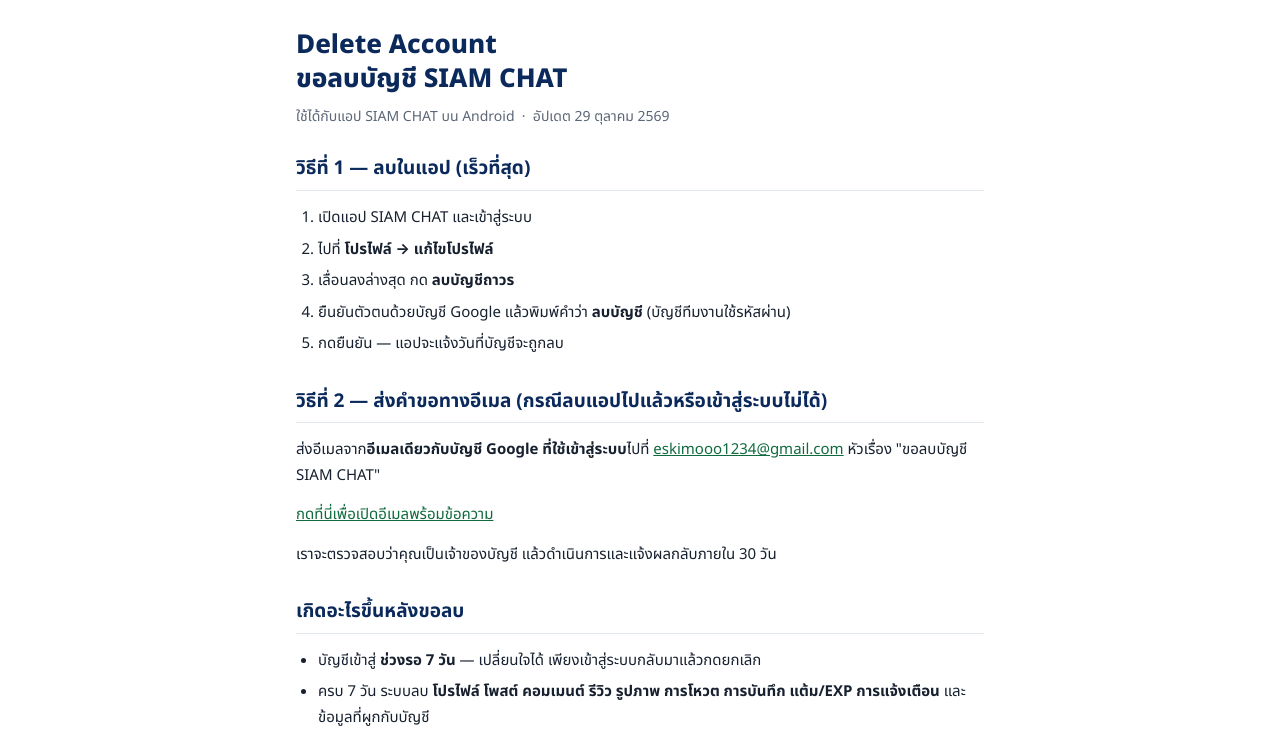
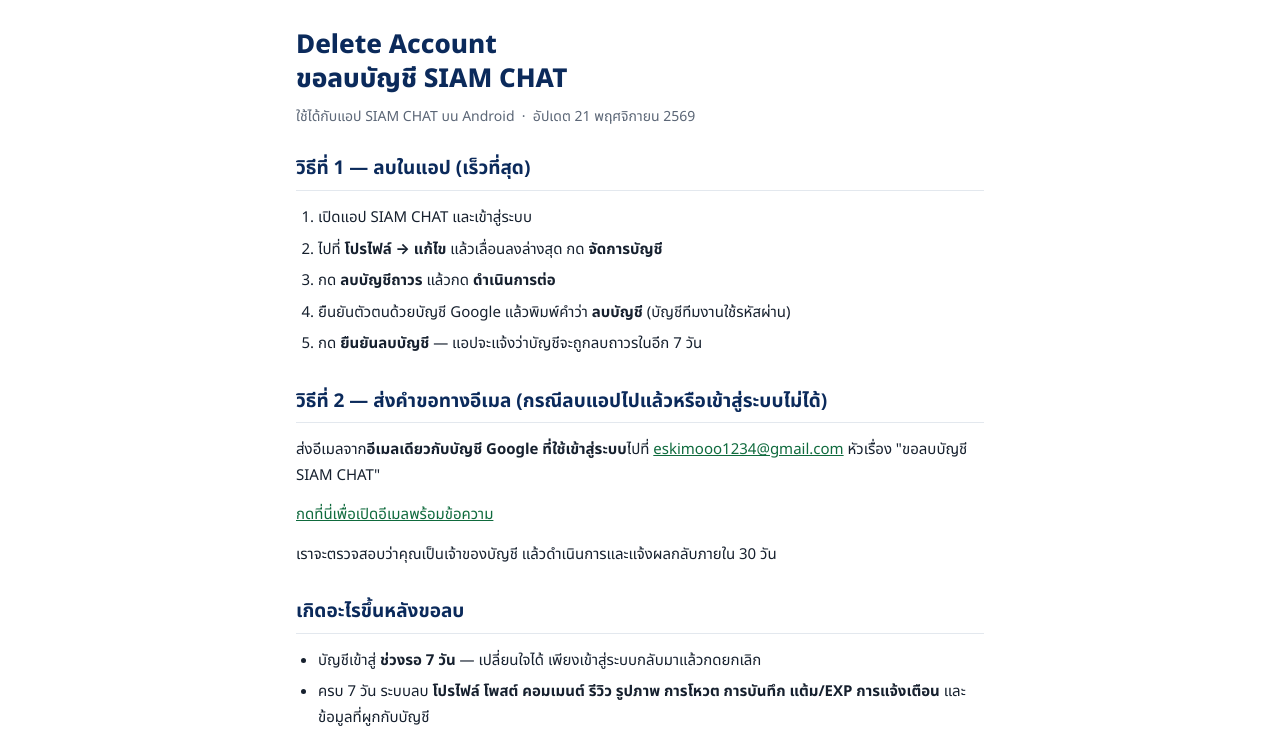
Before and after one commit to eskimooo1234-maker/siamchat, a plain HTML site: page delete-account.html in a window 1280 px wide. Shown: the part 63-796 px from the top of the page. Drawn offline with Linux system fonts and the light colour scheme.

Commit message:
delete-account: แก้ขั้นตอน "วิธีที่ 1 — ลบในแอป" ให้ตรงแอปปัจจุบัน (โปรไฟล์ → แก้ไข → จัดการบัญชี → ลบบัญชีถาวร → ดำเนินการต่อ → ยืนยันลบบัญชี) เพราะปุ่มลบย้ายไปอยู่ใต้หัวข้อพับ "จัดการบัญชี" และแอปแจ้ง "อีก 7 วัน" ไม่ใช่วันที่ · อัปเดต 21 พ.ย. 2569
Co-Authored-By: Claude Opus 5.5 <noreply@anthropic.com>

```diff
--- a/delete-account.html
+++ b/delete-account.html
@@ -59,17 +59,17 @@ footer nav a.on{font-weight:800;color:#fff;text-decoration:underline;text-underl
 <main>
 <article>
 <h1>Delete Account<br>ขอลบบัญชี SIAM CHAT</h1>
-  <p class="meta">ใช้ได้กับแอป SIAM CHAT บน Android &nbsp;·&nbsp; อัปเดต 29 ตุลาคม 2569</p>
+  <p class="meta">ใช้ได้กับแอป SIAM CHAT บน Android &nbsp;·&nbsp; อัปเดต 21 พฤศจิกายน 2569</p>
 
 
   <section>
     <h2>วิธีที่ 1 — ลบในแอป (เร็วที่สุด)</h2>
     <ol>
       <li>เปิดแอป SIAM CHAT และเข้าสู่ระบบ</li>
-      <li>ไปที่ <strong>โปรไฟล์ → แก้ไขโปรไฟล์</strong></li>
-      <li>เลื่อนลงล่างสุด กด <strong>ลบบัญชีถาวร</strong></li>
+      <li>ไปที่ <strong>โปรไฟล์ → แก้ไข</strong> แล้วเลื่อนลงล่างสุด กด <strong>จัดการบัญชี</strong></li>
+      <li>กด <strong>ลบบัญชีถาวร</strong> แล้วกด <strong>ดำเนินการต่อ</strong></li>
       <li>ยืนยันตัวตนด้วยบัญชี Google แล้วพิมพ์คำว่า <strong>ลบบัญชี</strong> (บัญชีทีมงานใช้รหัสผ่าน)</li>
-      <li>กดยืนยัน — แอปจะแจ้งวันที่บัญชีจะถูกลบ</li>
+      <li>กด <strong>ยืนยันลบบัญชี</strong> — แอปจะแจ้งว่าบัญชีจะถูกลบถาวรในอีก 7 วัน</li>
     </ol>
   </section>
 
```
